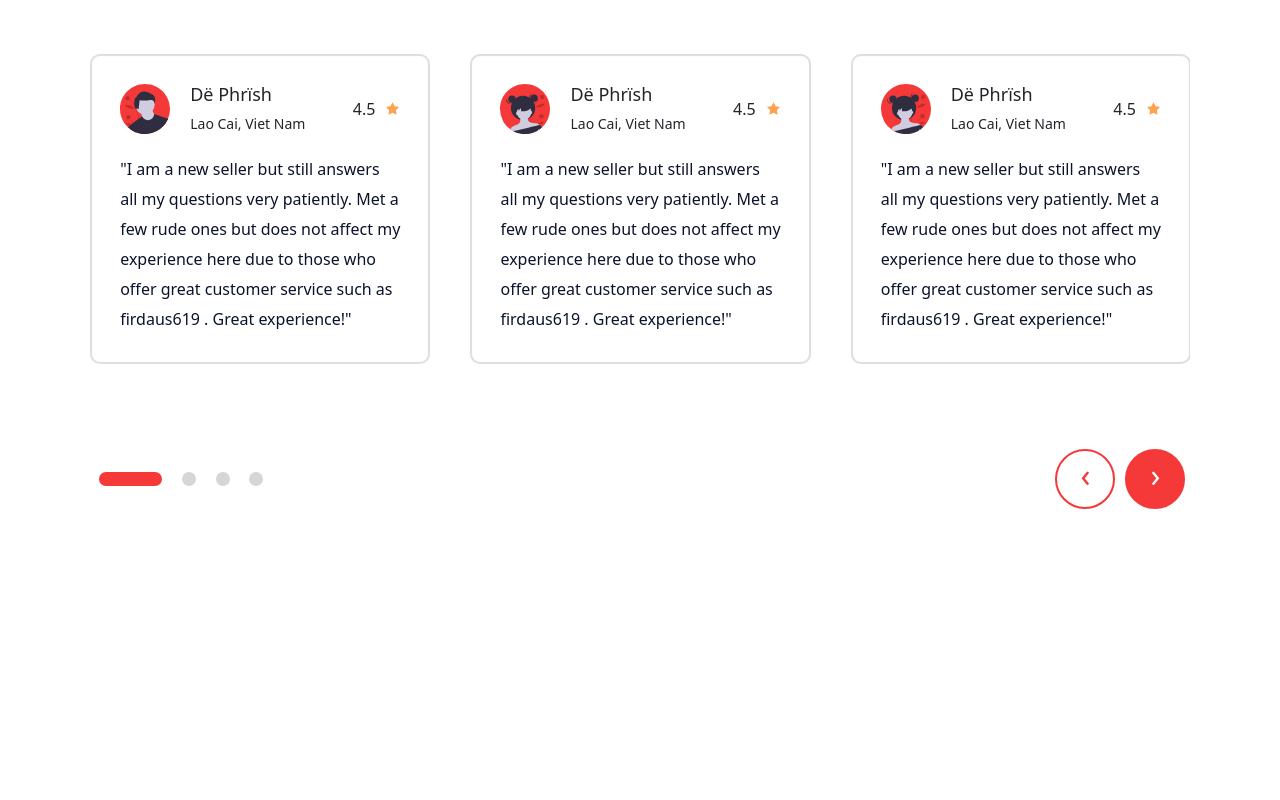
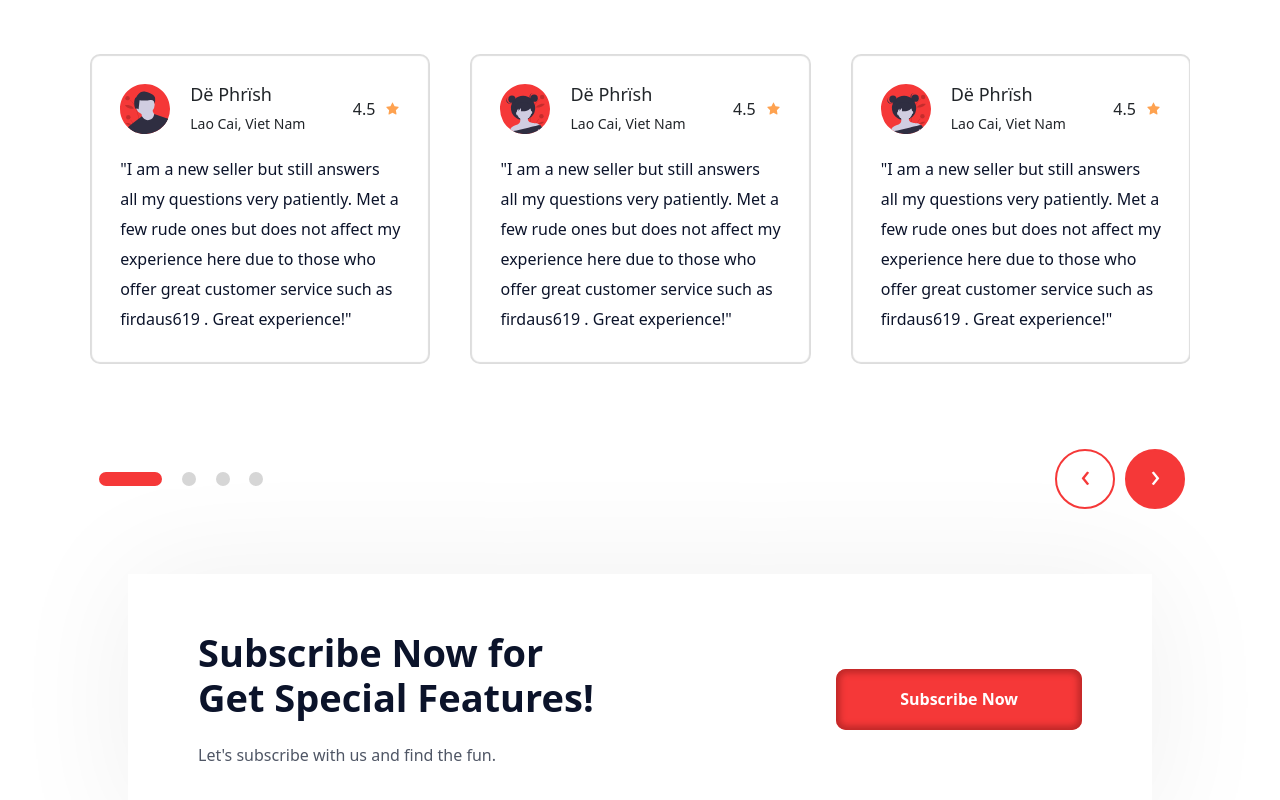
Before and after one commit to ngocdunghk15/FlashShop, a React (Create React App) app in the folder ClientApp/: page / in a window 1280 px wide. Shown: the part 4084-4884 px from the top of the page. Before the commit the page ends 4658 px from the top, so only its background shows below. Built offline with nearby package versions, Linux system fonts and the light colour scheme.

Commit message:
Subscibe Section Done

```diff
--- /dev/null
+++ b/ClientApp/src/components/Subscribe/SubscribeElements.js
@@ -0,0 +1,78 @@
+import styled from 'styled-components'
+import { Link } from 'react-router-dom'
+export const SubscribeContainer = styled.div`
+    display:flex;
+    width:80%;
+    height:auto;
+    padding:56px 70px;
+    align-items:center;
+    margin:auto;
+    box-shadow: 0px 0px 128px 1px #F0F0F0;
+    @media screen and (max-width:1160px){
+        width:74%;
+    }
+`
+
+export const SubscribeWrapper = styled.div`
+    display:flex;
+    width:100%;
+    align-items:center;
+    justify-content:space-between;
+    @media screen and (max-width:1160px){
+        flex-direction:column;
+    }
+`
+
+export const SubscribeTextWrap = styled.div`
+    display:flex;
+    flex-direction:column;
+    max-width:400px;
+
+`
+
+export const SubscribeTitle = styled.span`
+    font-size: 38px;
+    font-style: normal;
+    font-weight: 700;
+    line-height: 45px;
+    text-align: left;
+    color:#0B132A;
+    @media screen and (max-width:1160px){
+        text-align:center;
+    }
+`
+
+export const SubscribePara = styled.p`
+    font-size: 16px;
+    font-style: normal;
+    font-weight: 400;
+    line-height: 30px;
+    text-align: left;
+    color:#4F5665;
+    margin-top:20px;
+    margin-bottom:0px;
+    @media screen and (max-width:1160px){
+        text-align:center;
+        margin: 20px 0;
+    }
+`
+
+export const SubscribeButton = styled(Link)`
+    background:#F53838;
+    color:#fff;
+    outline:none;
+    text-decoration:none;
+    font-size: 16px;
+    padding:18px 64px;
+    font-style: normal;
+    font-weight: 700;
+    line-height: 25px;
+    text-align: left;
+    border-radius:10px;
+    box-shadow: inset 0px 0px 6px 4px #BE2828;
+    transition: all 0.2s ease-in-out;
+    &:hover{
+        opacity: 0.8;
+        color: #fff;
+    }
+`
--- /dev/null
+++ b/ClientApp/src/components/Subscribe/index.js
@@ -0,0 +1,31 @@
+import React from 'react'
+import {
+    SubscribeContainer,
+    SubscribeWrapper,
+    SubscribeTextWrap,
+    SubscribeTitle,
+    SubscribePara,
+    SubscribeButton
+} from './SubscribeElements'
+
+const Subscribe = () => {
+    return (
+        <SubscribeContainer>
+            <SubscribeWrapper>
+                <SubscribeTextWrap>
+                    <SubscribeTitle>
+                        Subscribe Now for Get Special Features!
+                    </SubscribeTitle>
+                    <SubscribePara>
+                        Let's subscribe with us and find the fun.
+                    </SubscribePara>
+                </SubscribeTextWrap>
+                <SubscribeButton to="/signin">
+                    Subscribe Now
+                </SubscribeButton>
+            </SubscribeWrapper>
+        </SubscribeContainer>
+    )
+}
+
+export default Subscribe
--- a/ClientApp/src/pages/index.js
+++ b/ClientApp/src/pages/index.js
@@ -4,6 +4,7 @@ import Slider from '../components/Slider'
 import Member from '../components/Member'
 import Advertisement from '../components/Advertisement'
 import TopComments from '../components/TopComments'
+import Subscribe from '../components/Subscribe'
 
 const HomePage = () => {
   return (
@@ -13,6 +14,7 @@ const HomePage = () => {
       <Member />
       <Advertisement />
       <TopComments />
+      <Subscribe />
     </>
   )
 }
```
